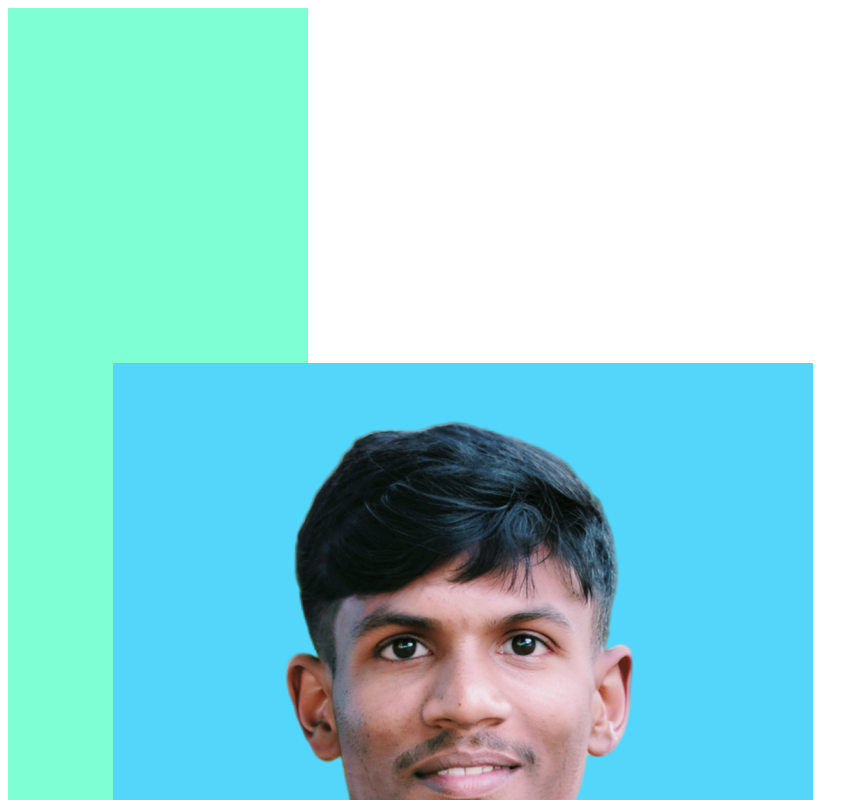
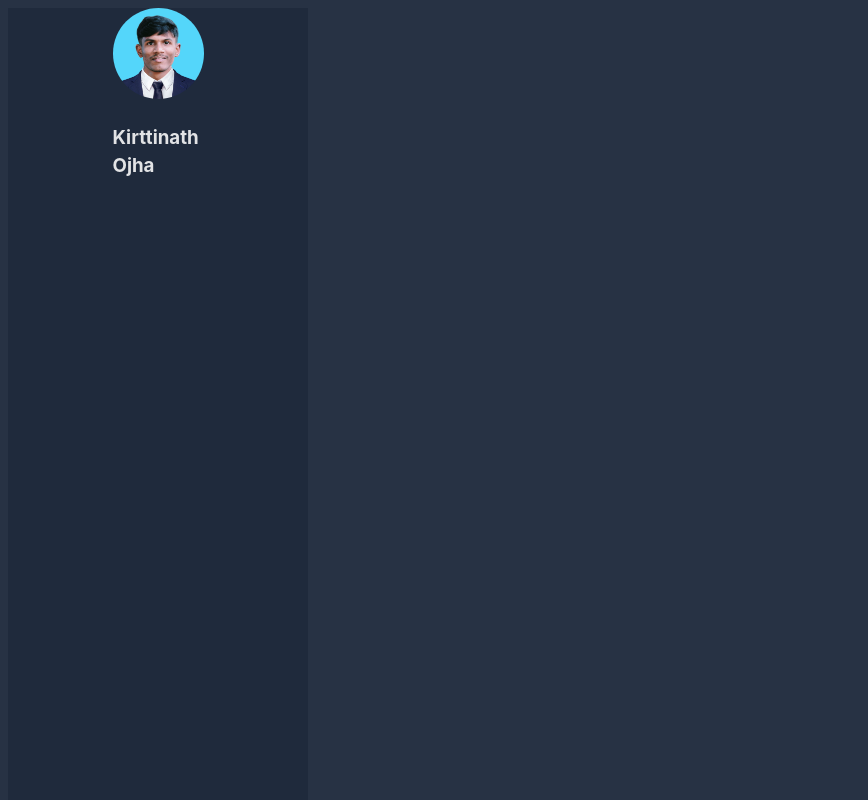
Before and after one commit to Kirttinath/moviefox, a React (Vite) app: page / in a window 1280 px wide. Shown: the top 800 px of the page, without its empty margins (0-868 px from the left). Built offline with nearby package versions, Linux system fonts and the light colour scheme.

Commit message:
Update CSS for SiderDetails and index

```diff
--- a/src/Components/SiderDetails/SiderDetails.scss
+++ b/src/Components/SiderDetails/SiderDetails.scss
@@ -1,19 +1,20 @@
 .siderdetails {
   width: 300px;
-  background-color: aquamarine;
+  background: #1f2a3c;
   height: 100vh;
   display: flex;
-  justify-content: center;
+  flex-direction: column;
   align-items: center;
-
   .imagecontainer {
     width: 91px;
     height: 91px;
     top: 42px;
     left: 96px;
-    .img {
-      width: 20px;
-      height: 20px;
+
+    img {
+      height: 91px;
+      width: 91px;
+      border-radius: 50%;
     }
   }
 }
--- a/src/index.css
+++ b/src/index.css
@@ -1,18 +1,18 @@
-/* :root {
+:root {
   font-family: Inter, system-ui, Avenir, Helvetica, Arial, sans-serif;
   line-height: 1.5;
   font-weight: 400;
 
   color-scheme: light dark;
   color: rgba(255, 255, 255, 0.87);
-  background-color: #242424;
+  background: #273244;
 
   font-synthesis: none;
   text-rendering: optimizeLegibility;
   -webkit-font-smoothing: antialiased;
   -moz-osx-font-smoothing: grayscale;
 }
-
+/*
 a {
   font-weight: 500;
   color: #646cff;
--- a/src/main.jsx
+++ b/src/main.jsx
@@ -1,7 +1,7 @@
 import React from "react";
 import ReactDOM from "react-dom/client";
 import App from "./App.jsx";
-
+import "./index.css";
 ReactDOM.createRoot(document.getElementById("root")).render(
   <React.StrictMode>
     <App />
```
